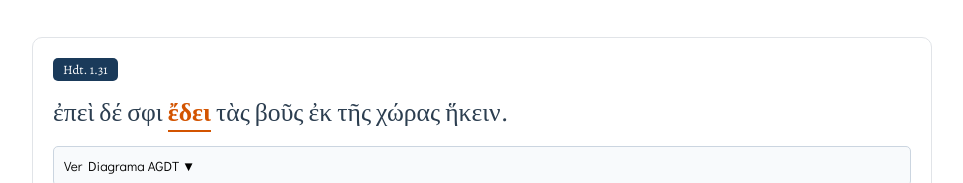
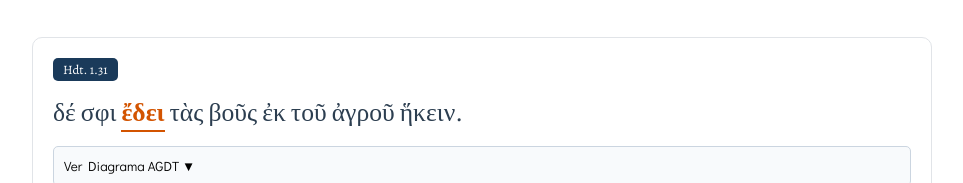
Before and after one commit to aniseferreira/praticando-grego-antigo, a plain HTML site: page herodoto.html in a window 1280 px wide. Shown: the part 1557-1740 px from the top of the page, without its empty margins (158-1121 px from the left). Drawn offline with nearby package versions, Linux system fonts and the light colour scheme.

Commit message:
Update herodoto.html

```diff
--- a/herodoto.html
+++ b/herodoto.html
@@ -41,7 +41,7 @@
         { id: 2, ref: "Hdt. 1.5", text: "τὸν δὲ οἶδα αὐτὸς... τοῦτον <span class='highlight'>σημήνας</span> προβήσομαι.", tree: "tree2.png", ana: "part", trad: "cor", optAna: ["Particípio Conjunto (Temporal)", "Aoristo Indicativo"], optTrad: ["Após indicá-lo, prosseguirei.", "Eu conheço o sinal e vou adiante."] },
         { id: 3, ref: "Hdt. 1.8", text: "ἐνόμιζέ οἱ εἶναι γυναῖκα <span class='highlight'>καλλίστην</span>.", tree: "tree3.png", ana: "adj", trad: "cor", optAna: ["Adjetivo Superlativo (Predicativo)", "Adjetivo Comparativo"], optTrad: ["Pensava ter a mulher mais bela.", "Pensava que a mulher era bela."] },
         { id: 4, ref: "Hdt. 1.30", text: "ὁ Σόλων <span class='highlight'>ἐκδημήσας</span> εἵνεκεν θεωρίης ἐς Αἴγυπτον ἀπίκετο.", tree: "tree4.png", ana: "part", trad: "cor", optAna: ["Particípio (Circunstância Temporal)", "Oração Relativa"], optTrad: ["Sólon, tendo viajado, chegou ao Egito.", "Sólon viajou para ver o Egito."] },
-        { id: 5, ref: "Hdt. 1.31", text: "ἐπεὶ δέ σφι <span class='highlight'>ἔδει</span> τὰς βοῦς ἐκ τῆς χώρας ἥκειν.", tree: "tree5.png", ana: "verb", trad: "cor", optAna: ["Verbo Impessoal (Necessidade)", "Verbo Transitivo Direto"], optTrad: ["Visto que era preciso que as vacas viessem...", "Quando ele viu as vacas no campo..."] },
+        { id: 5, ref: "Hdt. 1.31", text: "δέ σφι <span class='highlight'>ἔδει</span> τὰς βοῦς ἐκ τοῦ ἀγροῦ ἥκειν.", tree: "tree5.png", ana: "verb", trad: "cor", optAna: ["Verbo Quase Impessoal (Necessidade)", "Verbo Transitivo Direto"], optTrad: ["E era preciso as vacas virem do campo", "Quando ele viu as vacas no campo..."] },
         { id: 6, ref: "Hdt. 1.32", text: "ἐλπίζων εἶναι ἀνθρώπων <span class='highlight'>ὀλβιώτατος</span>.", tree: "tree6.png", ana: "adj", trad: "cor", optAna: ["Predicativo do Sujeito (no Infinitivo)", "Objeto Direto"], optTrad: ["Esperando ser o mais feliz dos homens.", "Desejando homens felizes."] },
         { id: 7, ref: "Hdt. 1.107", text: "ἰδὼν δὲ ὁ Ἀστυάγης τὸ <span class='highlight'>ἐνύπνιον</span> ἐκάλεσε τοὺς Μάγους.", tree: "tree7.png", ana: "subst", trad: "cor", optAna: ["Acusativo Singular (Objeto Direto)", "Nominativo (Sujeito)"], optTrad: ["Tendo visto o sonho, Astíages chamou...", "O sonho chamou Astíages..."] },
         { id: 8, ref: "Hdt. 1.118", text: "ὡς ἤκουσε ταῦτα, <span class='highlight'>προσκυνήσας</span> ἤιε ἐς τὰ οἰκία.", tree: "tree8.png", ana: "part", trad: "cor", optAna: ["Particípio Aoristo (Ação Anterior)", "Particípio Presente"], optTrad: ["Após fazer reverência, ia para casa.", "Enquanto fazia reverência, ouvia."] },
```
